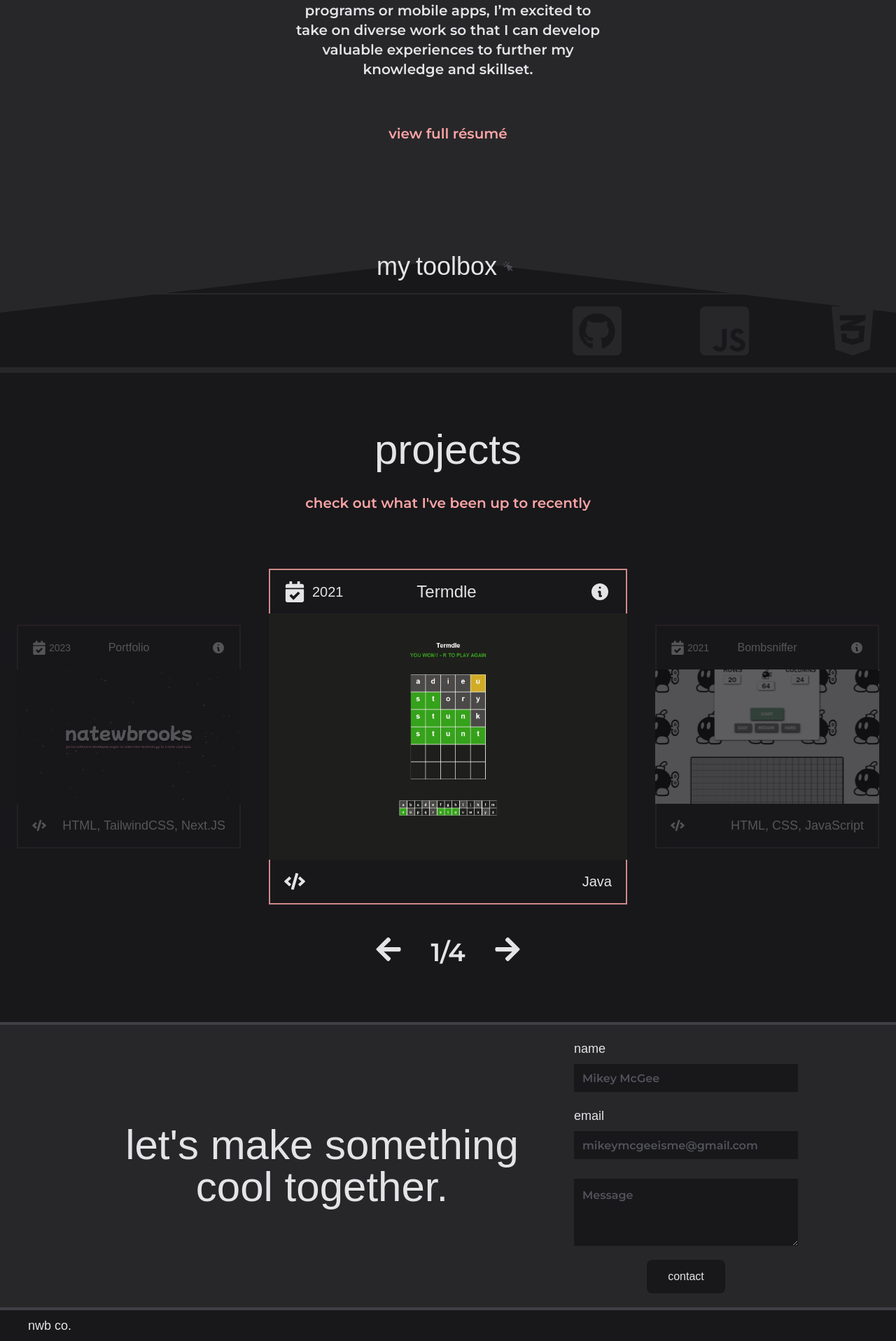
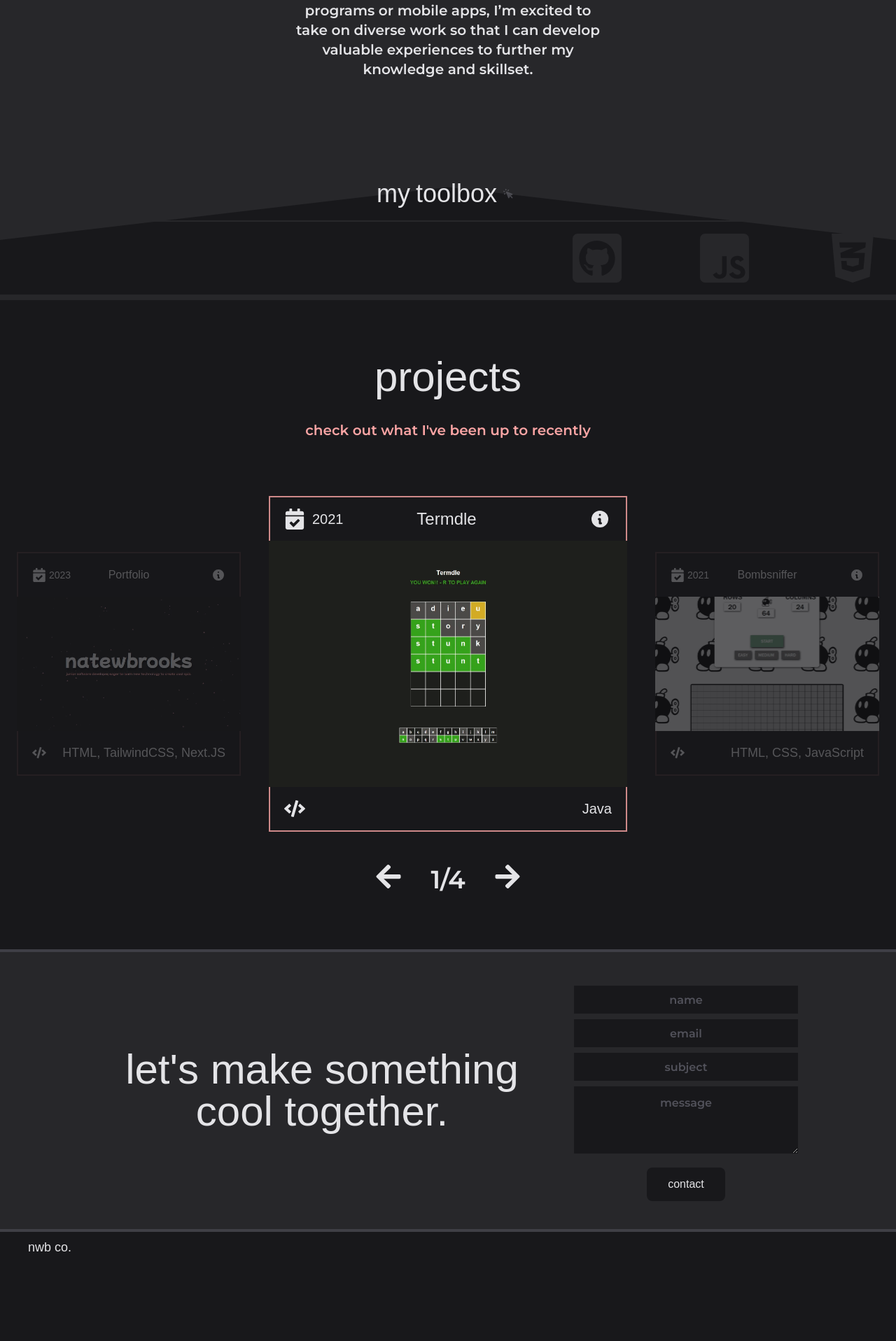
Before and after one commit to natewbrooks/portfolio-website, a Next.js app: page / in a window 1280 px wide. Shown: the part 1275-3192 px from the top of the page at 70% size. After the commit the page ends 3080 px from the top, so only its background shows below. Built offline with nearby package versions, Linux system fonts and the light colour scheme; a web font is replaced by a local one.

Commit message:
contact form works

```diff
--- a/app/components/Contact.js
+++ b/app/components/Contact.js
@@ -2,62 +2,55 @@
 import { useState } from 'react';
 
 export default function Contact({}) {
-	const [emailSent, setEmailSent] = useState(false);
-
 	return (
 		<section
 			id='contact'
-			className={`relative h-fit w-screen bg-zinc-800 ${
-				emailSent ? 'p-20' : 'p-5'
+			className={`relative h-fit w-screen bg-zinc-800 p-5'
 			} border-t-4 border-zinc-700`}>
-			<div className='text-zinc-200 p-8 md:p-0 flex flex-col items-center justify-center space-y-10 md:space-y-0 md:flex-row h-full md:space-x-10'>
-				<h2 className='w-full md:w-[20rem] lg:w-[40rem] text-center text-3xl md:text-4xl lg:text-6xl'>
+			<div className='text-zinc-200 p-8 md:p-10 flex flex-col items-center justify-center space-y-10 md:space-y-0 md:flex-row h-full md:space-x-10'>
+				<h2 className='w-full md:w-[20rem] lg:w-[40rem] text-center text-3xl md:text-4xl lg:text-6xl '>
 					let's make something cool together.
 				</h2>
-				{!emailSent && (
+
 				<form
-						onSubmit={() => setEmailSent(true)}
-						action='https://api.web3forms.com/submit '
+					action='https://api.web3forms.com/submit'
 					method='POST'
 					className='flex flex-col items-center h-full justify-center'>
 					<input
 						type='hidden'
 						name='access_key'
-							value='874f3f6c-e8a5-414d-a86f-7b4f932640df '
+						value='874f3f6c-e8a5-414d-a86f-7b4f932640df'
 					/>
 					<input
 						type='hidden'
 						name='redirect'
-							value='www.bing.com'
+						value='https://www.natewbrooks.com/success'
 					/>
-						<div className='flex flex-col lg:mb-5'>
-							<h3 className='hidden lg:block text-lg'>name</h3>
-							<div className='w-[15rem] lg:w-[20rem] h-[2.5rem] bg-zinc-900 flex items-center mt-2'>
 					<input
 						name='name'
 						type='text'
-									placeholder='Mikey McGee'
-									className='hover:border-red-300 hover:border-2 px-3 w-full h-full bg-zinc-900 placeholder-zinc-600 text-zinc-600 focus:outline-none focus:border-2 focus:border-red-300'
+						placeholder='name'
+						className='hover:border-red-300 hover:border-2 placeholder:text-center w-[15rem] lg:w-[20rem] h-[2.5rem] bg-zinc-900 flex items-center mt-2 px-3 placeholder-zinc-600 text-zinc-600 focus:outline-none focus:border-2 focus:border-red-300'
 						required
 					/>
-							</div>
-						</div>
-						<div className=''>
-							<h3 className='hidden lg:block text-lg'>email</h3>
-							<div className='w-[15rem] lg:w-[20rem] h-[2.5rem] bg-zinc-900 flex items-center mt-2 mb-2 lg:mb-7'>
 					<input
 						name='email'
 						type='email'
-									placeholder='mikeymcgeeisme@gmail.com'
-									className='hover:border-red-300 hover:border-2 px-3 w-full h-full bg-zinc-900 placeholder-zinc-600 text-zinc-600 focus:outline-none focus:border-2 focus:border-red-300'
+						placeholder='email'
+						className='hover:border-red-300 hover:border-2 placeholder:text-center w-[15rem] lg:w-[20rem] h-[2.5rem] bg-zinc-900 flex items-center mt-2 mb-2 px-3 placeholder-zinc-600 text-zinc-600 focus:outline-none focus:border-2 focus:border-red-300'
 						required
 					/>
-							</div>
-						</div>
+					<input
+						name='subject'
+						type='text'
+						placeholder='subject'
+						className='hover:border-red-300 hover:border-2 px-3 placeholder:text-center placeholder-zinc-600 text-zinc-600 focus:outline-none focus:border-2 focus:border-red-300 w-[15rem] lg:w-[20rem] h-[2.5rem] bg-zinc-900 flex items-center mb-2'
+						required
+					/>
 					<textarea
 						name='message'
-							placeholder='Message'
-							className='p-3 mb-5 hover:border-red-300 hover:border-2 w-[15rem] lg:w-[20rem]  h-[6rem] bg-zinc-900 placeholder-zinc-600 text-zinc-600 focus:outline-none focus:border-2 focus:border-red-300'
+						placeholder='message'
+						className='p-3 mb-5 hover:border-red-300 hover:border-2 placeholder:text-center w-[15rem] lg:w-[20rem]  h-[6rem] bg-zinc-900 placeholder-zinc-600 text-zinc-600 focus:outline-none focus:border-2 focus:border-red-300'
 						required
 					/>
 					<button
@@ -67,13 +60,6 @@ export default function Contact({}) {
 						contact
 					</button>
 				</form>
-				)}
-				{emailSent && (
-					<div className='flex flex-col items-center text-center justify-center bg-zinc-900 w-[15rem] md:w-[20rem] lg:w-[30rem] h-[50%] my-20 p-10 rounded-lg'>
-						<h3 className='text-red-300 pb-5 md:pb-0'>email sent!</h3>
-						<h3 className='text-zinc-200'>I will reach out to you shortly!</h3>
-					</div>
-				)}
 			</div>
 		</section>
 	);
--- a/app/components/Experience.js
+++ b/app/components/Experience.js
@@ -19,8 +19,7 @@ export default function Experience({}) {
 			</h2>
 
 			<div className='flex flex-col justify-center items-center h-full w-full'>
-				<div className='flex flex-col text-center md:mb-20'>
-					<p className='text-md md:text-xl text-zinc-200 break-words w-[80vw] xl:w-[35vw]'>
+				<p className='text-center md:mb-20 xl:mb-[7rem] text-md md:text-xl text-zinc-200 break-words w-[80vw] xl:w-[35vw]'>
 					I’m a 19 year old computer science college student with 5+ years of programming
 					experience, and I have a passion for learning new technology and implementing it into
 					development to make really cool stuff.
@@ -29,14 +28,6 @@ export default function Experience({}) {
 					From web applications to desktop programs or mobile apps, I’m excited to take on diverse
 					work so that I can develop valuable experiences to further my knowledge and skillset.
 				</p>
-					<a
-						href='images/chess.png'
-						target='_blank'
-						className='group text-red-300 text-md md:text-xl my-10 lg:mt-16 relative flex flex-col items-center'>
-						view full résumé
-						<span className='relative rounded-lg w-0 h-[0.25rem] bg-red-400 bottom-0 group-hover:w-[6rem] transition-all duration-300 ease-in-out'></span>
-					</a>
-				</div>
 
 				<div className='overflow-hidden flex flex-col items-center justify-end h-full w-screen mb-5'>
 					<div className='triangleBkg hidden xl:block absolute bottom-2 bg-zinc-900'></div>
--- a/app/components/carousel/CarouselCard.js
+++ b/app/components/carousel/CarouselCard.js
@@ -65,7 +65,7 @@ const CarouselCard = ({
 					</button>
 				</div>
 				{projectInformationVisible && (
-					<div className='flex flex-row p-4 items-center w-full h-fit bg-zinc-800 border-t-2 border-red-300 border-opacity-20'>
+					<div className='flex flex-row p-4 items-center w-full h-fit bg-zinc-800 border-t-2 border-red-300 border-opacity-80'>
 						<p>{projectDescription}</p>
 					</div>
 				)}
--- /dev/null
+++ b/app/success/page.js
@@ -0,0 +1,19 @@
+'use client';
+
+import React from 'react';
+
+export default function Success() {
+	return (
+		<>
+			<div className='flex flex-col items-center text-center justify-center bg-zinc-800 w-full h-full mt-20 mb-10 p-10 rounded-lg'>
+				<h3 className='text-red-300 pb-5 md:pb-0 text-2xl'>email sent!</h3>
+				<h3 className='text-zinc-200  text-2xl'>I will reach out to you shortly!</h3>
+			</div>
+			<a
+				href='/'
+				className='w-screen flex justify-center text-red-300 hover:text-zinc-200'>
+				back
+			</a>
+		</>
+	);
+}
```
Also changed, not shown: 1 other file (tests, documents, lock files or other folders). Lines whose indentation alone changed are shown as unchanged.
